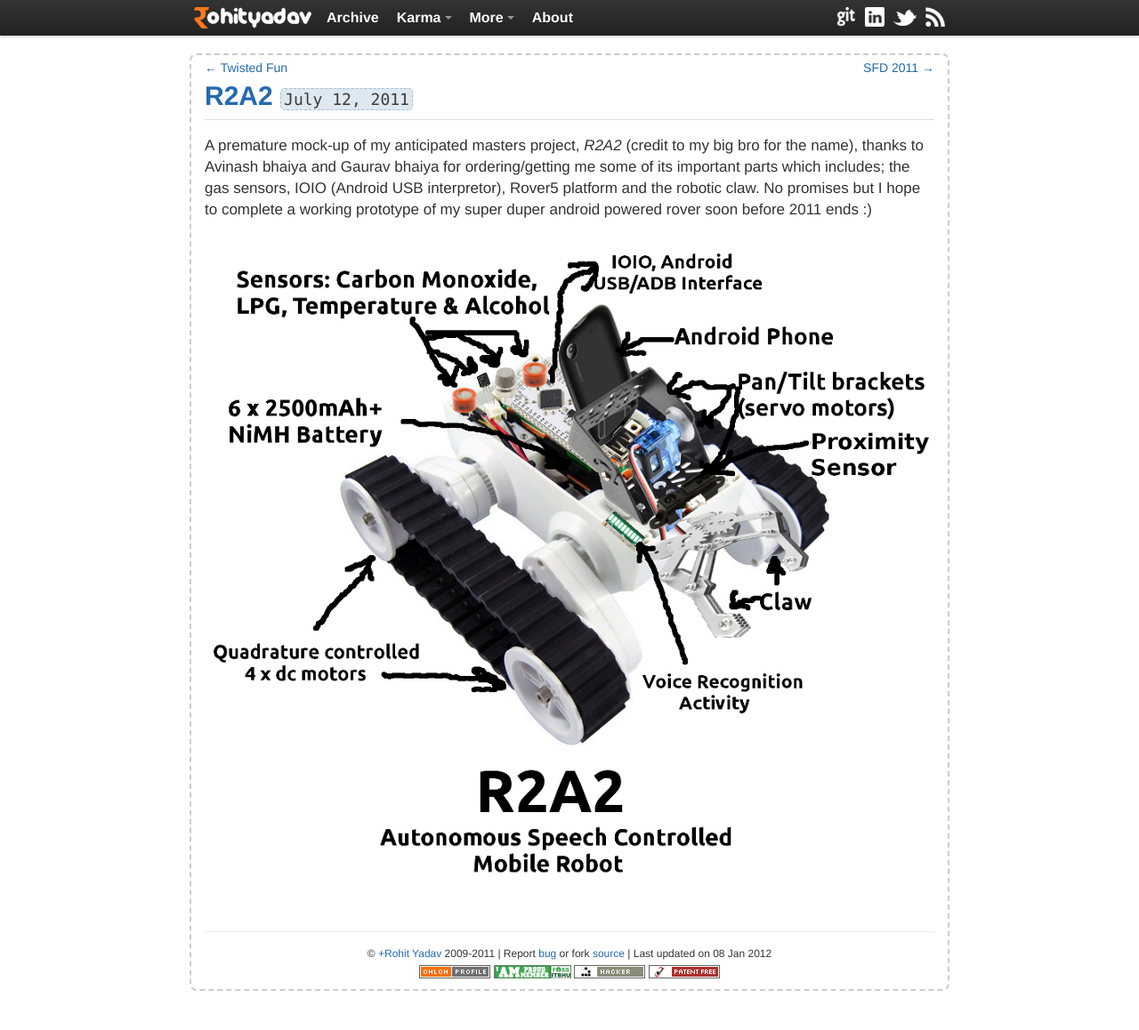
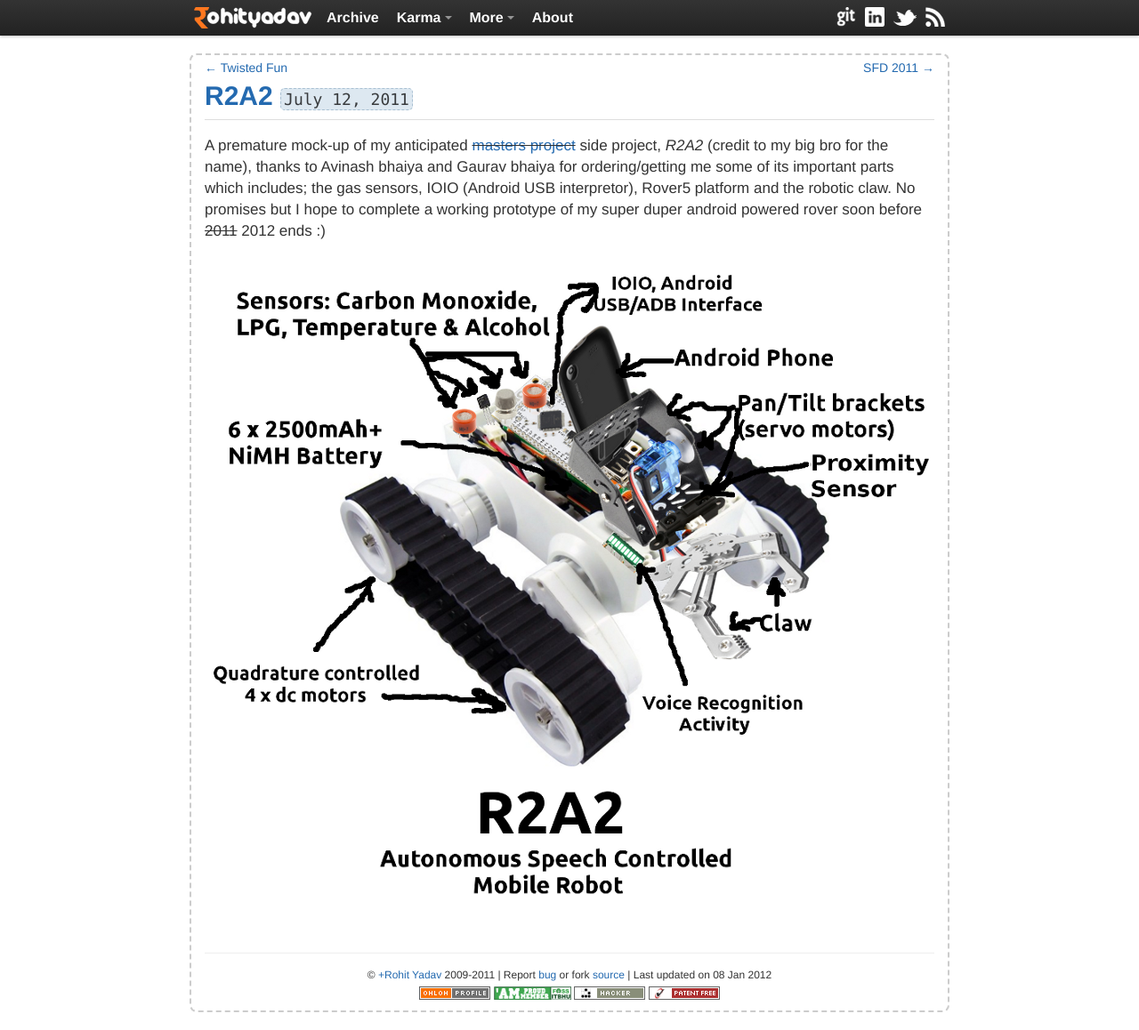
Before and after one commit to rohityadavcloud/rohityadavcloud.github.io, a Jekyll site: the page built from _posts/2011-07-12-r2a2-concept.markdown, in a window 1280 px wide and 1158 px high. Shown: the whole window at 89% size. Built offline with Jekyll 4.4.1, drawn with Linux system fonts in a browser that asks for light colours; Markdown is read by kramdown in place of the engine named in the settings; comment, search, counter and statistics services are not loaded.

Commit message:
posts: fix stuff about r2a2 post

```diff
--- a/_posts/2011-07-12-r2a2-concept.markdown
+++ b/_posts/2011-07-12-r2a2-concept.markdown
@@ -4,6 +4,6 @@ title: R2A2
 excerpt: My super duper android powered Rover
 ---
 
-A premature mock-up of my anticipated masters project, *R2A2* (credit to my big bro for the name), thanks to Avinash bhaiya and Gaurav bhaiya for ordering/getting me some of its important parts which includes; the gas sensors, IOIO (Android USB interpretor), Rover5 platform and the robotic claw. No promises but I hope to complete a working prototype of my super duper android powered rover soon before 2011 ends :)
+A premature mock-up of my anticipated <strike><a href="/projects/mtp">masters project</a></strike> side project, *R2A2* (credit to my big bro for the name), thanks to Avinash bhaiya and Gaurav bhaiya for ordering/getting me some of its important parts which includes; the gas sensors, IOIO (Android USB interpretor), Rover5 platform and the robotic claw. No promises but I hope to complete a working prototype of my super duper android powered rover soon before <strike>2011</strike> 2012 ends :)
 
 ![](/images/R2A2-mockup.png)
--- a/projects/index.markdown
+++ b/projects/index.markdown
@@ -48,8 +48,8 @@ title: Projects
       <td>Java, C, Android, IOIO, Rover5</td>
     </tr>
     <tr>
-      <td><img src="/images/projects/speechmobot-small.png"> <a href="/projects/speechmobot">SpeechMoBot</a></td>
-      <td><span class="label notice">hardware</span> Speech controlled Wireless Mobile Robot</td>
+      <td><img src="/images/projects/mtp-small.png"> <a href="/projects/mtp">M.Tech Project</a></td>
+      <td><span class="label notice">hardware</span> Speech controlled wireless mobile robot</td>
       <td>C, Wiring/Processing, Arduino, XBee, EasyVR</td>
     </tr>
     <tr>
```
